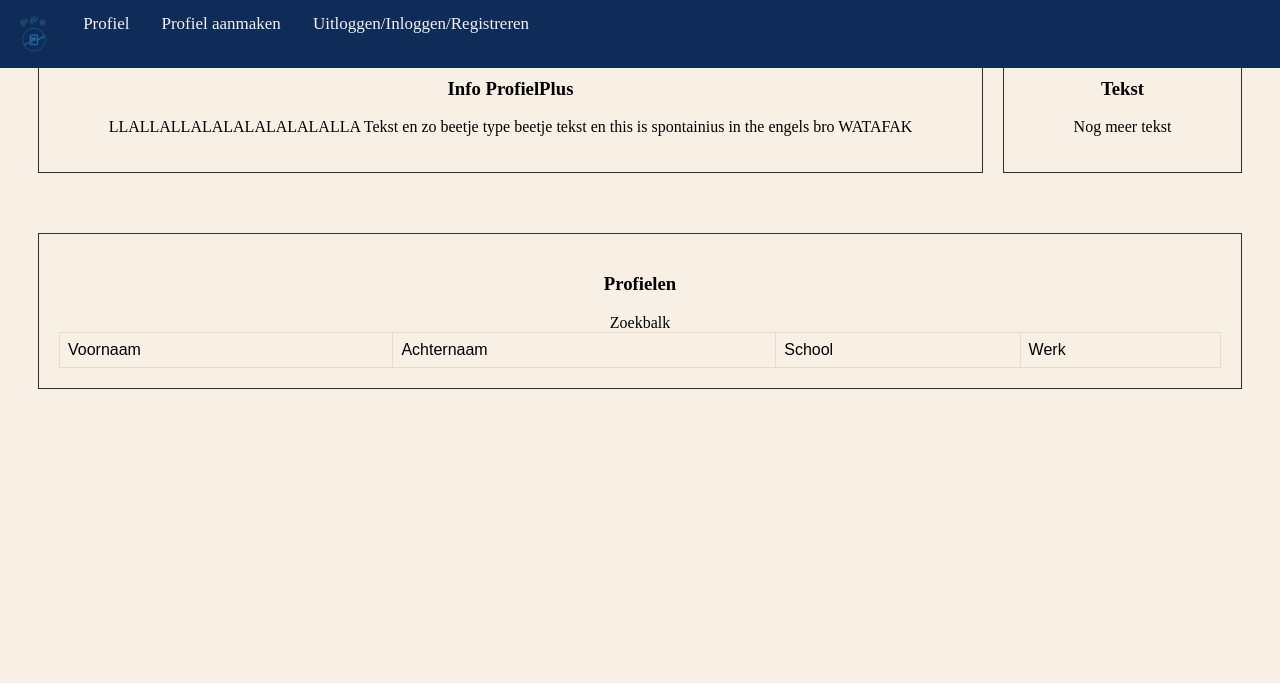
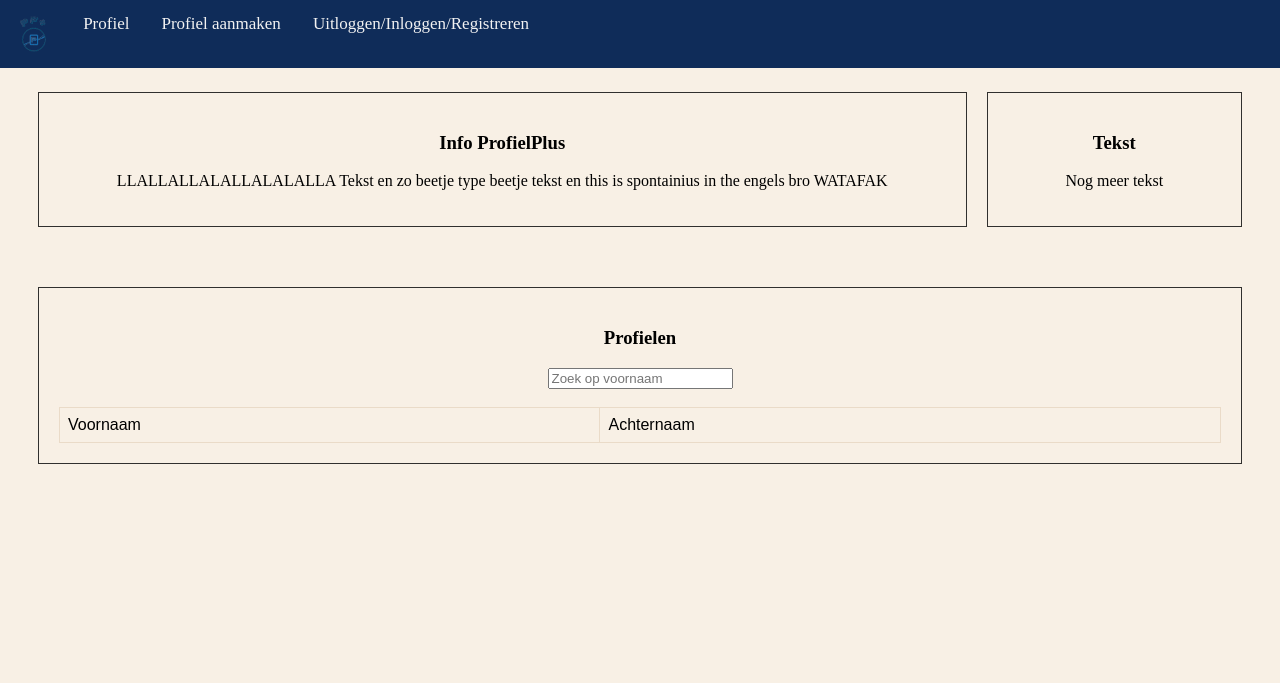
Before and after one commit to M0ktay/ProfielPlus, a PHP site: page /views/home.view.php in a window 1280 px wide. Shown: the top 683 px of the page. Run offline with PHP 8.4, Linux system fonts and the light colour scheme; data that the repository does not hold is empty.

Commit message:
Update home.view.php

```diff
--- a/views/home.view.php
+++ b/views/home.view.php
@@ -18,11 +18,12 @@ $gebruikers = $stmt->fetchAll();
 
 ?>
 <main>
+    <br/><br/><br/>
 <section class="grid-container">
 
     <article class="grid-item">
         <h3>Info ProfielPlus</h3>
-        <p>LLALLALLALALALALALALALLA Tekst en zo beetje type beetje tekst en this is spontainius in the engels bro WATAFAK</p>
+        <p>LLALLALLALALLALALALLA Tekst en zo beetje type beetje tekst en this is spontainius in the engels bro WATAFAK</p>
     </article>
     <article class="grid-item">
         <h3>Tekst</h3>
@@ -34,15 +35,14 @@ $gebruikers = $stmt->fetchAll();
 
     <article class="grid-item">
         <h3>Profielen</h3>
-        <div>Zoekbalk</div>
         <div>
-            <table>
+            <input type="text" id="myInput" onkeyup="myFunction()" placeholder="Zoek op voornaam">
+            <br/><br/>
+            <table id="tabel">
                 <thead>
                 <tr>
                     <td>Voornaam</td>
                     <td>Achternaam</td>
-                    <td>School</td>
-                    <td>Werk</td>
                 </tr>
                 </thead>
                 <tbody>
@@ -73,17 +73,23 @@ $gebruikers = $stmt->fetchAll();
 ?>
 </html>
 
-<!--<script>-->
-<!--    window.onscroll = function() {myFunction()};-->
-<!---->
-<!--    var navbar = document.getElementById("navbar");-->
-<!--    var sticky = navbar.offsetTop;-->
-<!---->
-<!--    function myFunction() {-->
-<!--        if (window.pageYOffset >= sticky) {-->
-<!--            navbar.classList.add("sticky")-->
-<!--        } else {-->
-<!--            navbar.classList.remove("sticky");-->
-<!--        }-->
-<!--    }-->
-<!--</script>-->
+<script>
+    function myFunction() {
+        var input, filter, table, tr, td, i, txtValue;
+        input = document.getElementById("myInput");
+        filter = input.value.toUpperCase();
+        table = document.getElementById("tabel");
+        tr = table.getElementsByTagName("tr");
+        for (i = 0; i < tr.length; i++) {
+            td = tr[i].getElementsByTagName("td")[0];
+            if (td) {
+                txtValue = td.textContent || td.innerText;
+                if (txtValue.toUpperCase().indexOf(filter) > -1) {
+                    tr[i].style.display = "";
+                } else {
+                    tr[i].style.display = "none";
+                }
+            }
+        }
+    }
+</script>
```
